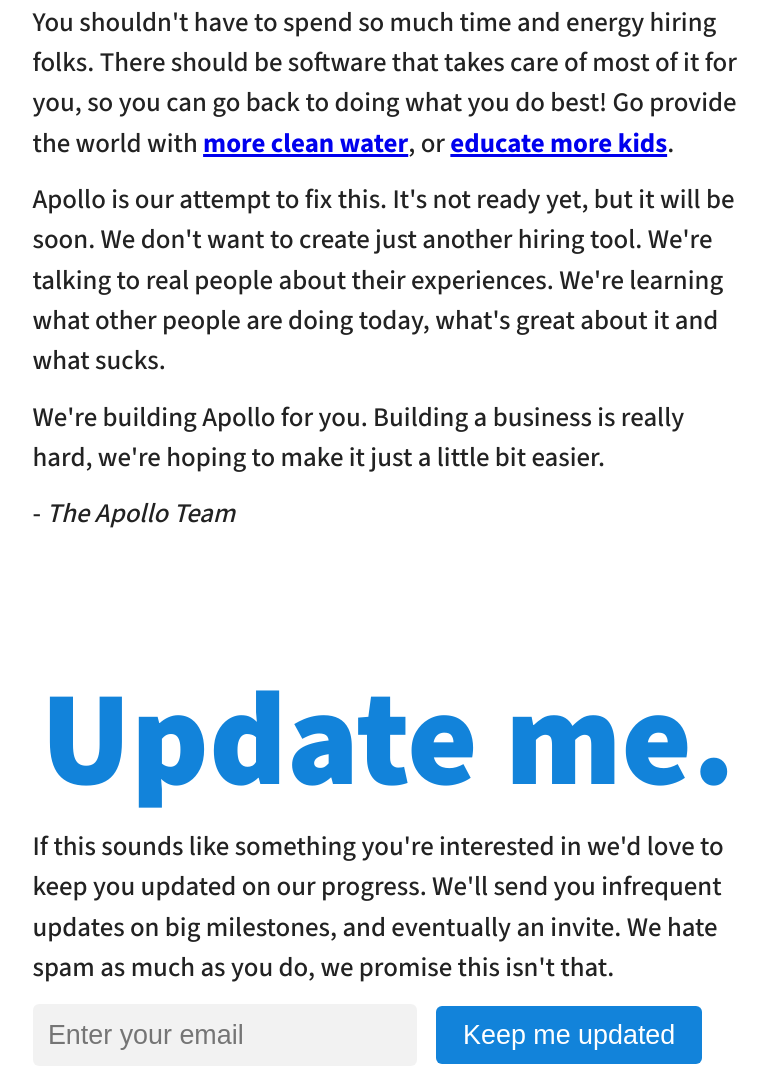
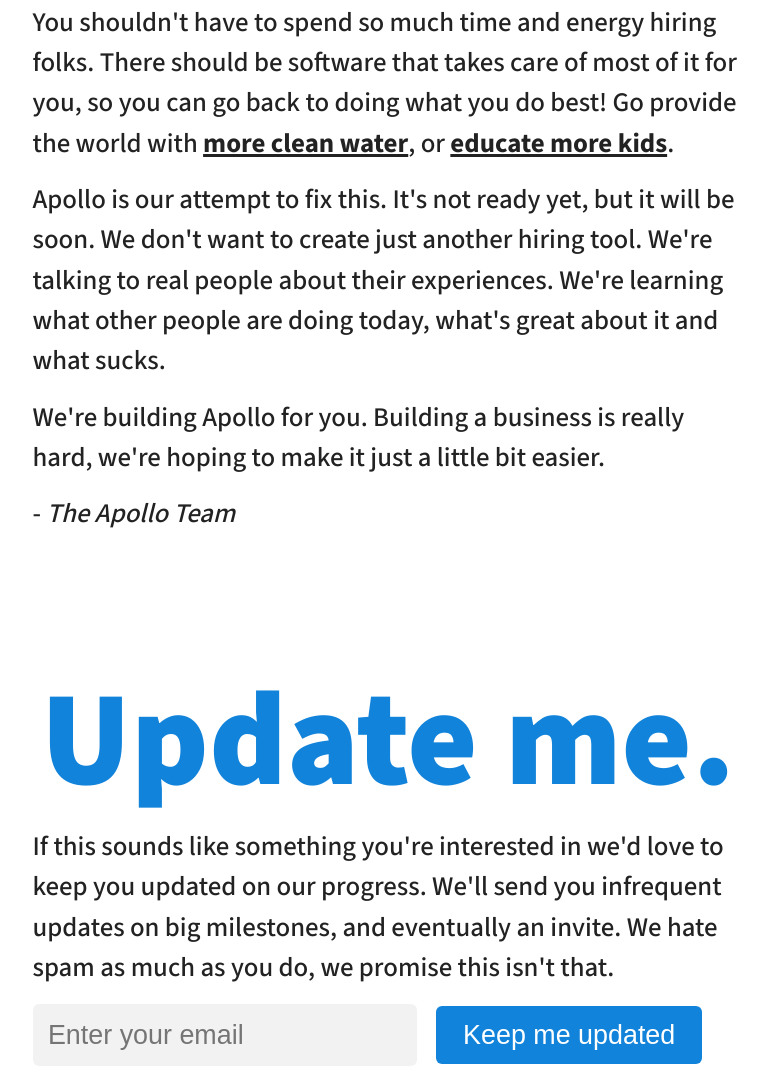
Before and after one commit to hirewithapollo/launchpad, a plain HTML site: page index.html in a window 1280 px wide. Shown: the part 957-2026 px from the top of the page, without its empty margins (252-1020 px from the left). Drawn offline with Linux system fonts and the light colour scheme.

Commit message:
fix links

```diff
--- a/index.html
+++ b/index.html
@@ -33,8 +33,8 @@
           hiring process.</p>
           <p>Apollo is what we wished existed.</p>
           <p>You shouldn't have to spend so much time and energy hiring folks. There should be software that takes care of most of it for you,
-          so you can go back to doing what you do best! Go provide the world with <strong><a href="https://www.charitywater.org" rel="nofollow">more clean water</a></strong>,
-          or <strong><a href="https://www.lebronjamesfamilyfoundation.org" rel="nofollow">educate more kids</a></strong>.</p>
+          so you can go back to doing what you do best! Go provide the world with <strong><a href="https://www.charitywater.org" rel="nofollow" target="_blank">more clean water</a></strong>,
+          or <strong><a href="https://www.lebronjamesfamilyfoundation.org" rel="nofollow" target="_blank">educate more kids</a></strong>.</p>
           <p>Apollo is our attempt to fix this. It's not ready yet, but it will be soon. We don't want to create just another hiring tool. We're talking to
           real people about their experiences. We're learning what other people are doing today, what's great about it and what sucks.</p>
           <p>We're building Apollo for you. Building a business is really hard, we're hoping to make it just a little bit easier.</p>
@@ -103,7 +103,7 @@
       text-decoration-thickness: 0.1em;
     }
 
-    a:visited {
+    a:link, a:visited {
       color: inherit;
     }
 
```
